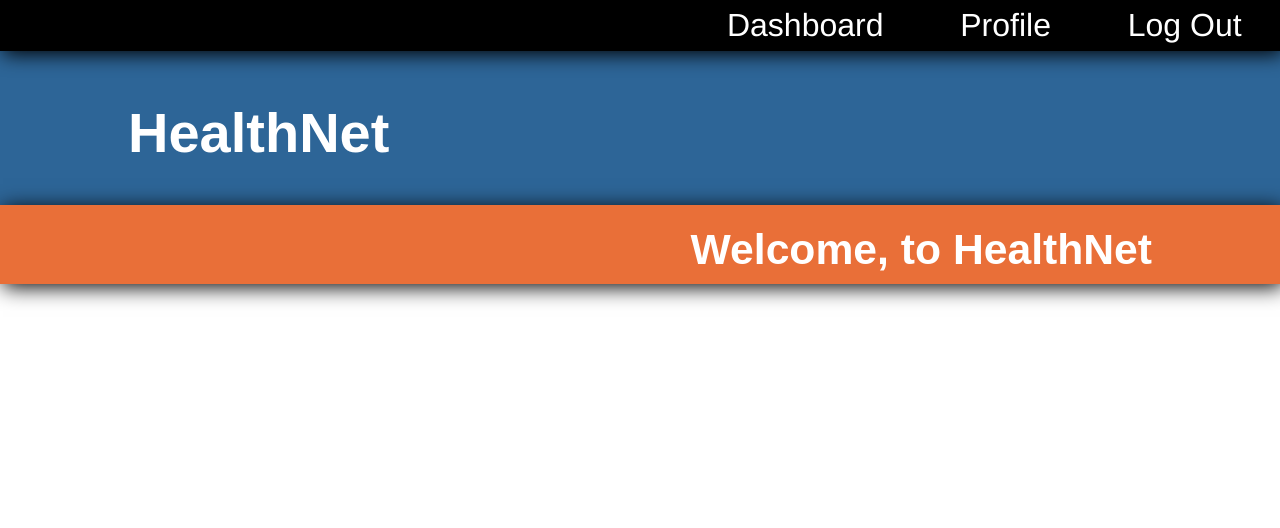
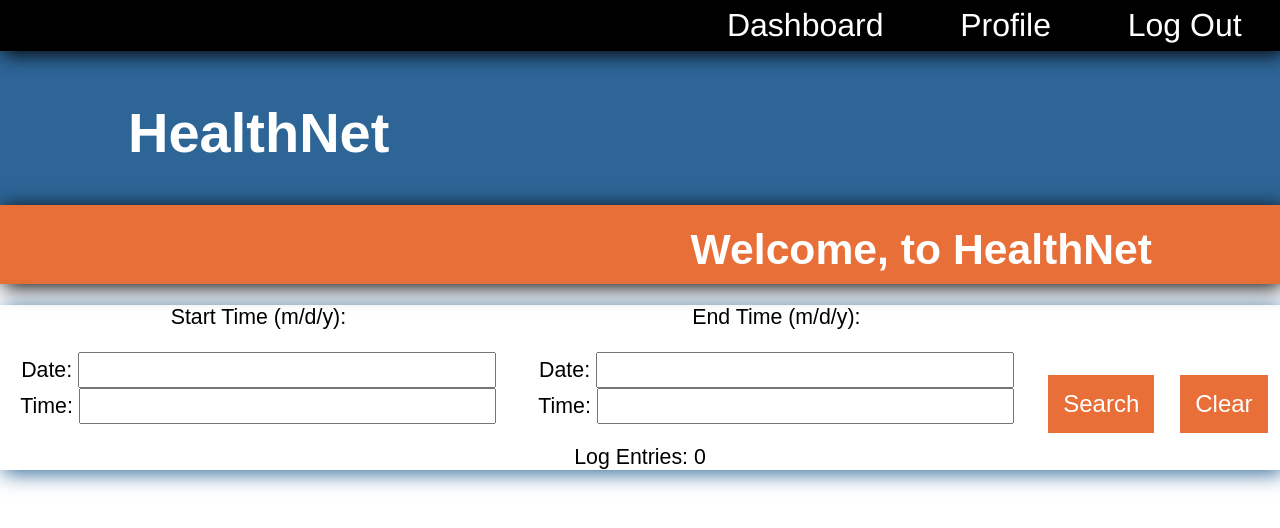
Before and after one commit to jkiggins/healthnet, a Django app: page /syslog/ in a window 1280 px wide. Shown: the top 528 px of the page. Run offline with Django 3.2, Linux system fonts and the light colour scheme; data that the repository does not hold is empty; some libraries are stand-ins or nearby versions.

Commit message:
Added a search between times functionality for the hospital Admin system log. Added a form for searching between times. Completed the template for Displaying the system log.
git-svn-id: svn+ssh://control.se.rit.edu/home/teams/261/f261-04a/svn/trunk@206 bd0dbc1a-75c9-11e6-a404-1391f2854df0

```diff
--- /dev/null
+++ b/HealthNet/syslogging/forms.py
@@ -0,0 +1,20 @@
+from django import forms
+from .models import *
+from django.contrib.admin import widgets
+from django.utils import timezone
+import datetime
+
+
+class DateSearchForm(forms.Form):
+    startTime = forms.SplitDateTimeField(widget=widgets.AdminSplitDateTime(attrs={'id': "dateTimeId"}),
+                                         label="Start Time (m/d/y)")
+    endTime = forms.SplitDateTimeField(widget=widgets.AdminSplitDateTime(attrs={'id': "dateTimeId"}),
+                                         label="End Time (m/d/y)")
+    def is_valid(self):
+        valid = super(DateSearchForm, self).is_valid()
+        if not valid:
+            return valid
+
+        # todo add date validity checks
+
+        return valid
--- a/HealthNet/syslogging/templates/syslogging/sysLogModule.html
+++ b/HealthNet/syslogging/templates/syslogging/sysLogModule.html
@@ -1,7 +1,18 @@
 
-{% for entry in system_log.all %}
+
+<div class = "horizontal_form">
+
+    <form action={% url 'syslogging:viewlog' %} method="POST" enctype="multipart/form-data">
+        {% csrf_token %}
+        {{ search_form.as_ul }}
+        <input type="submit" class="button" value="Search" />
+        <button type="button" onclick="window.location.href='/syslog/'" class="button">Clear</button>
+    </form>
+    <text>{{message}}</text>
+</div>
+
+{% for entry in system_log %}
     <ul class="inline_card_list">
         <li>{{entry.date_created}} {{ entry.type }} {{ entry.message}}</li>
     </ul>
-
 {% endfor %}
--- a/HealthNet/syslogging/views.py
+++ b/HealthNet/syslogging/views.py
@@ -4,15 +4,48 @@ from django.http import HttpResponseRedirect
 from django.core.urlresolvers import reverse
 from .models import Syslog
 from user.viewhelper import get_user
+from .forms import DateSearchForm
 
 # Create your views here.
 
 class view_log(View):
 
     def get(self, request):
+        form = DateSearchForm()
+        message = "Log Entries: " + str(Syslog.objects.all().count())
         context = {'system_log': Syslog.objects.all(),
-                   'cuser': get_user(request)}
+                   'cuser': get_user(request),
+                   'search_form': form,
+                   'message': message}
         return render(request, 'syslogging/System_Log.html', context)
 
     def post(self, request):
-        return HttpResponseRedirect(reverse('user:dashboard'))
+        """ searches the database for those items that occur between specific times"""
+
+        form = DateSearchForm(request.POST)
+        if not form.is_valid():
+            return HttpResponseRedirect(reverse('syslogging:viewlog'))
+        form.full_clean()
+        start_time = form.cleaned_data['startTime']
+        end_time = form.cleaned_data['endTime']
+        if start_time < end_time:
+            relevant_logs = []
+            c=0
+            for item in Syslog.objects.all(): #if between the times
+                if (item.date_created > start_time) and (item.date_created < end_time):
+                    c += 1
+                    relevant_logs.append(item)
+
+            message = str(c) + " Results between: " + str(start_time)[:19] + " and " + str(end_time)[:19]
+
+            context = {'system_log': relevant_logs,
+                       'cuser': get_user(request),
+                       'search_form': form,
+                       'message': message}
+        else:
+            message = "End time must occur after start time!"
+            context = {'system_log': Syslog.objects.all(),
+                       'cuser': get_user(request),
+                       'search_form': form,
+                       'message': message}
+        return render(request, 'syslogging/System_Log.html', context)
```
